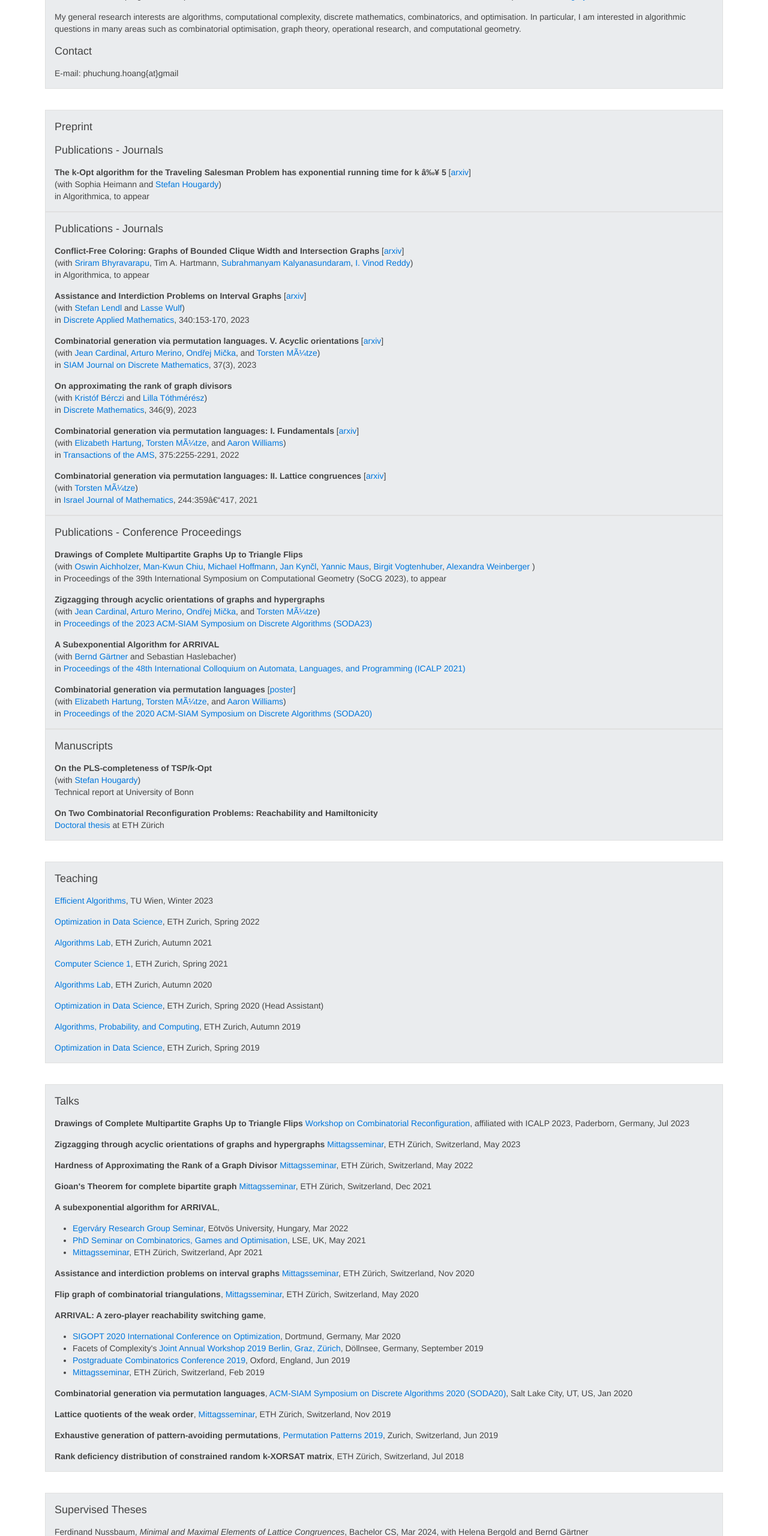
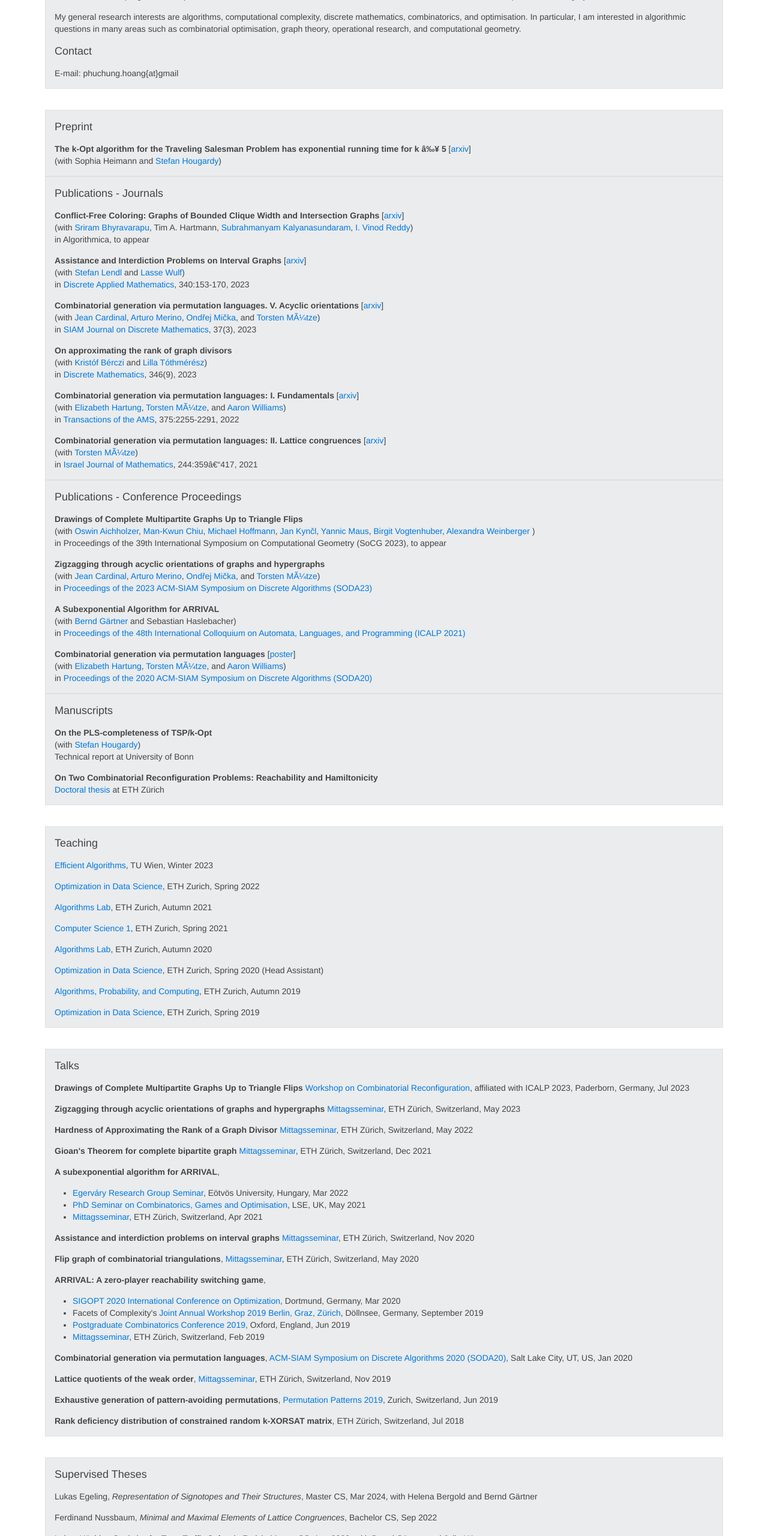
Before and after one commit to pelluceed/pelluceed.github.io, a plain HTML site: page index.html in a window 1280 px wide. Shown: the part 240-2800 px from the top of the page at 60% size. Drawn offline with Linux system fonts and the light colour scheme.

Commit message:
Update index.html

```diff
--- a/index.html
+++ b/index.html
@@ -62,10 +62,8 @@
 <div class="uk-panel uk-panel-box">
 
 <h2 class="uk-panel-title">Preprint</h2>
-<h2 class="uk-panel-title">Publications - Journals</h2>
 <p><b>The k-Opt algorithm for the Traveling Salesman Problem has exponential running time for k ≥ 5</b> [<a href="https://arxiv.org/abs/2402.07061">arxiv</a>]<br>
 (with Sophia Heimann and <a target="_blank" href="http://www.or.uni-bonn.de/~hougardy/">Stefan Hougardy</a>)<br>
-in Algorithmica, to appear
 </p>
 
 </div>
@@ -223,7 +221,7 @@ in <a target=_blank" href="https://doi.org/10.1137/1.9781611975994.74">Proceedin
 <div class="uk-width-large-1-1">
 <div class="uk-panel uk-panel-box">
 <h2 class="uk-panel-title">Supervised Theses</h2>
-<p> Ferdinand Nussbaum, <i>Minimal and Maximal Elements of Lattice Congruences</i>, Bachelor CS, Mar 2024, with Helena Bergold and Bernd G&auml;rtner </p>
+<p> Lukas Egeling, <i>Representation of Signotopes and Their Structures</i>, Master CS, Mar 2024, with Helena Bergold and Bernd G&auml;rtner </p>
 <p> Ferdinand Nussbaum, <i>Minimal and Maximal Elements of Lattice Congruences</i>, Bachelor CS, Sep 2022</p>
 <p> Lukas H&auml;chler, <i>Statistics for Tram Traffic Safety in Zurich</i>, Master CS, Aug 2022, with Bernd G&auml;rtner and Julia H&ouml;rrmann </p>
 <p> Alain Bastian, <i>Minimum partition into plane subgraphs</i>, Master CS, Mar 2022, with Michael Hoffmann </p>
```
